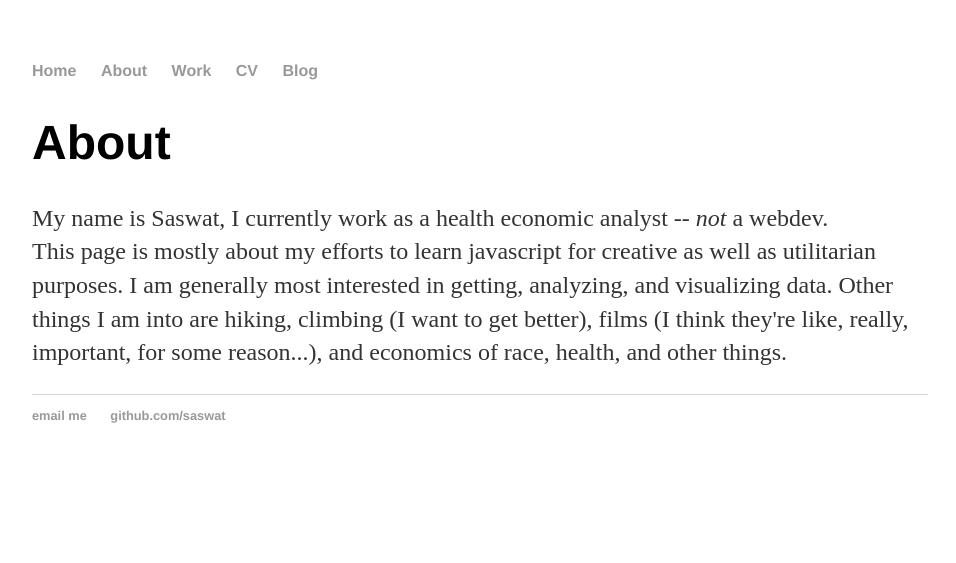
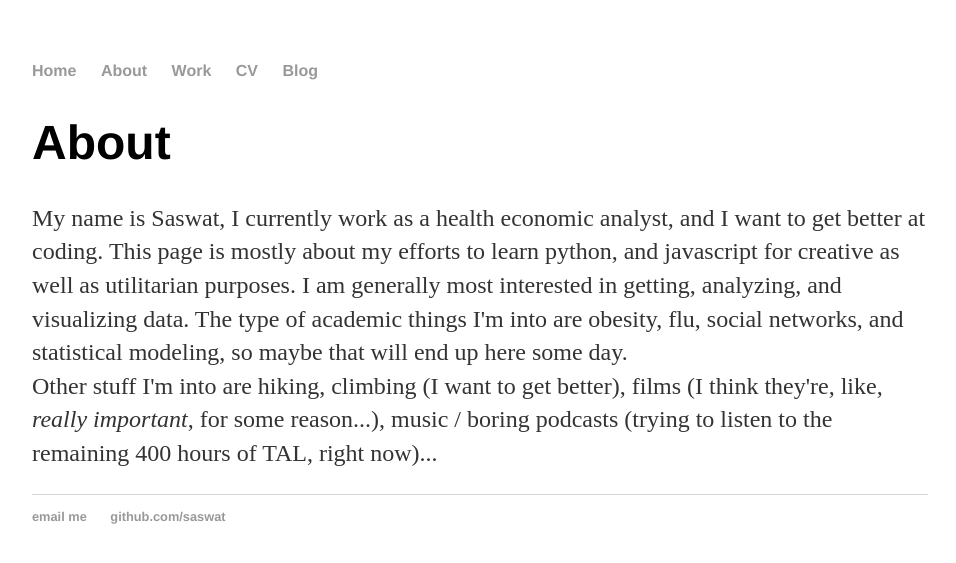
Before and after one commit to saswat/saswat.github.io, a Jekyll site: the page built from about/index.html, in a window 1280 px wide. Shown: the top 563 px of the page, without its empty margins (160-1116 px from the left). Built offline with Jekyll 4.4.1, drawn with Linux system fonts in a browser that asks for light colours.

Commit message:
Update index.html

```diff
--- a/about/index.html
+++ b/about/index.html
@@ -5,7 +5,6 @@ title: About Saswat
 
 		<div class="about">
 			<h1>About</h1>
-			<p>My name is Saswat, I currently work as a health economic analyst -- <i>not</i> a webdev.<br>
-				This page is mostly about my efforts to learn javascript for creative as well as utilitarian purposes. I am generally most interested in getting, analyzing, and visualizing data.
-				Other things I am into are hiking, climbing (I want to get better), films (I think they're like, really, important, for some reason...), and economics of race, health, and other things.
+			<p>My name is Saswat, I currently work as a health economic analyst, and I want to get better at coding. This page is mostly about my efforts to learn python, and javascript for creative as well as utilitarian purposes. I am generally most interested in getting, analyzing, and visualizing data. The type of academic things I'm into are obesity, flu, social networks, and statistical modeling, so maybe that will end up here some day.
+			<br>Other stuff I'm into are hiking, climbing (I want to get better), films (I think they're, like, <i>really important</i>, for some reason...), music / boring podcasts (trying to listen to the remaining 400 hours of TAL, right now)...
 		</div>
```
